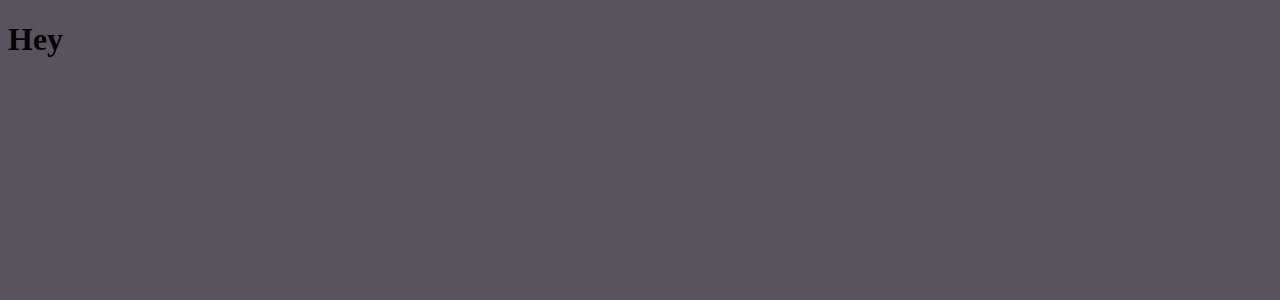
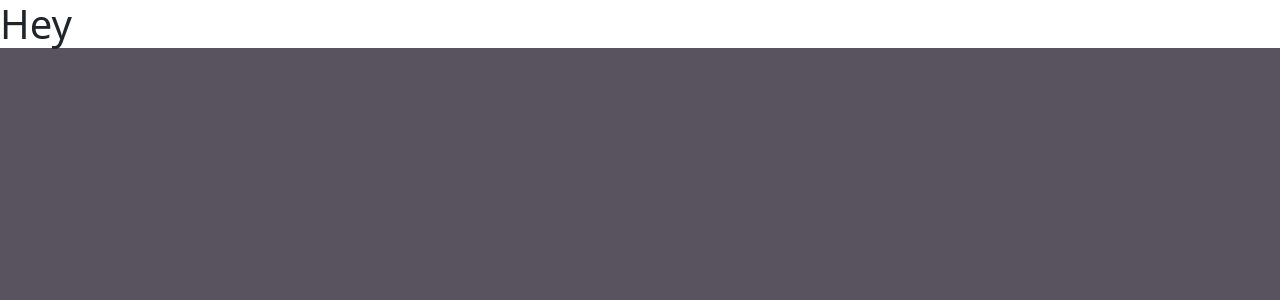
Before and after one commit to finleywilliamsonV/xpu-pi-poc, an Angular app: page / in a window 1280 px wide. Shown: the top 300 px of the page. Built offline with nearby package versions, Linux system fonts and the light colour scheme.

Commit message:
added bootstrap

```diff
--- a/package.json
+++ b/package.json
@@ -15,9 +15,13 @@
     "@angular/compiler": "~13.3.0",
     "@angular/core": "~13.3.0",
     "@angular/forms": "~13.3.0",
+    "@angular/localize": "~13.3.0",
     "@angular/platform-browser": "~13.3.0",
     "@angular/platform-browser-dynamic": "~13.3.0",
     "@angular/router": "~13.3.0",
+    "@ng-bootstrap/ng-bootstrap": "^12.1.2",
+    "@popperjs/core": "^2.10.2",
+    "bootstrap": "^5.1.3",
     "rxjs": "~7.5.0",
     "tslib": "^2.3.0",
     "zone.js": "~0.11.4"
--- a/src/app/app.module.ts
+++ b/src/app/app.module.ts
@@ -2,13 +2,15 @@
 import { BrowserModule } from '@angular/platform-browser';
 
 import { AppComponent } from './app.component';
+import { NgbModule } from '@ng-bootstrap/ng-bootstrap';
 
 @NgModule({
   declarations: [
     AppComponent
   ],
   imports: [
-    BrowserModule
+    BrowserModule,
+    NgbModule
   ],
   providers: [],
   bootstrap: [AppComponent]
--- a/src/polyfills.ts
+++ b/src/polyfills.ts
@@ -1,3 +1,7 @@
+/***************************************************************************************************
+ * Load `$localize` onto the global scope - used if i18n tags appear in Angular templates.
+ */
+import '@angular/localize/init';
 /**
  * This file includes polyfills needed by Angular and is loaded before the app.
  * You can add your own extra polyfills to this file.
--- a/src/styles.scss
+++ b/src/styles.scss
@@ -2,3 +2,5 @@
 html {
     background-color: #595360
 }
+/* Importing Bootstrap SCSS file. */
+@import '~bootstrap/scss/bootstrap';
```
Also changed, not shown: 1 other file (tests, documents, lock files or other folders).
